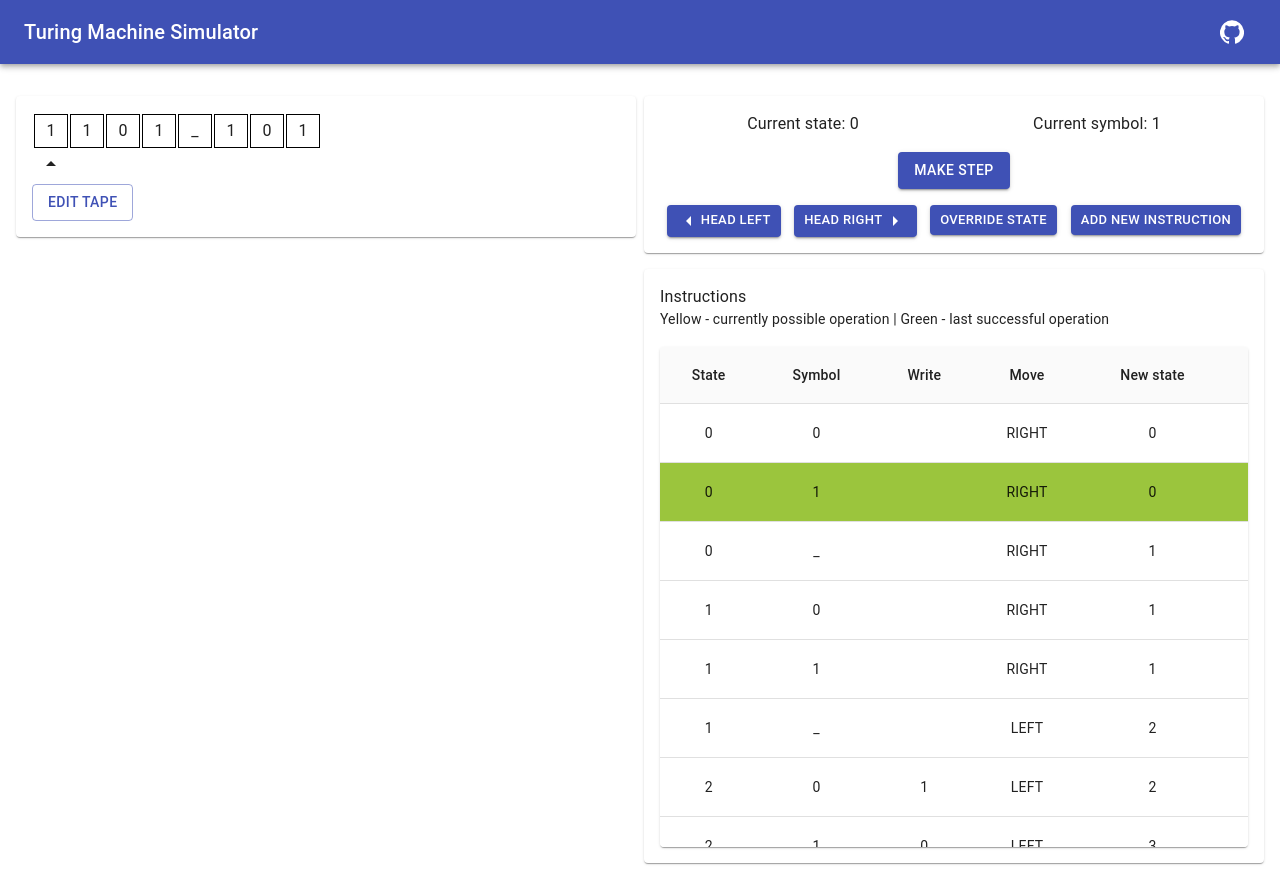
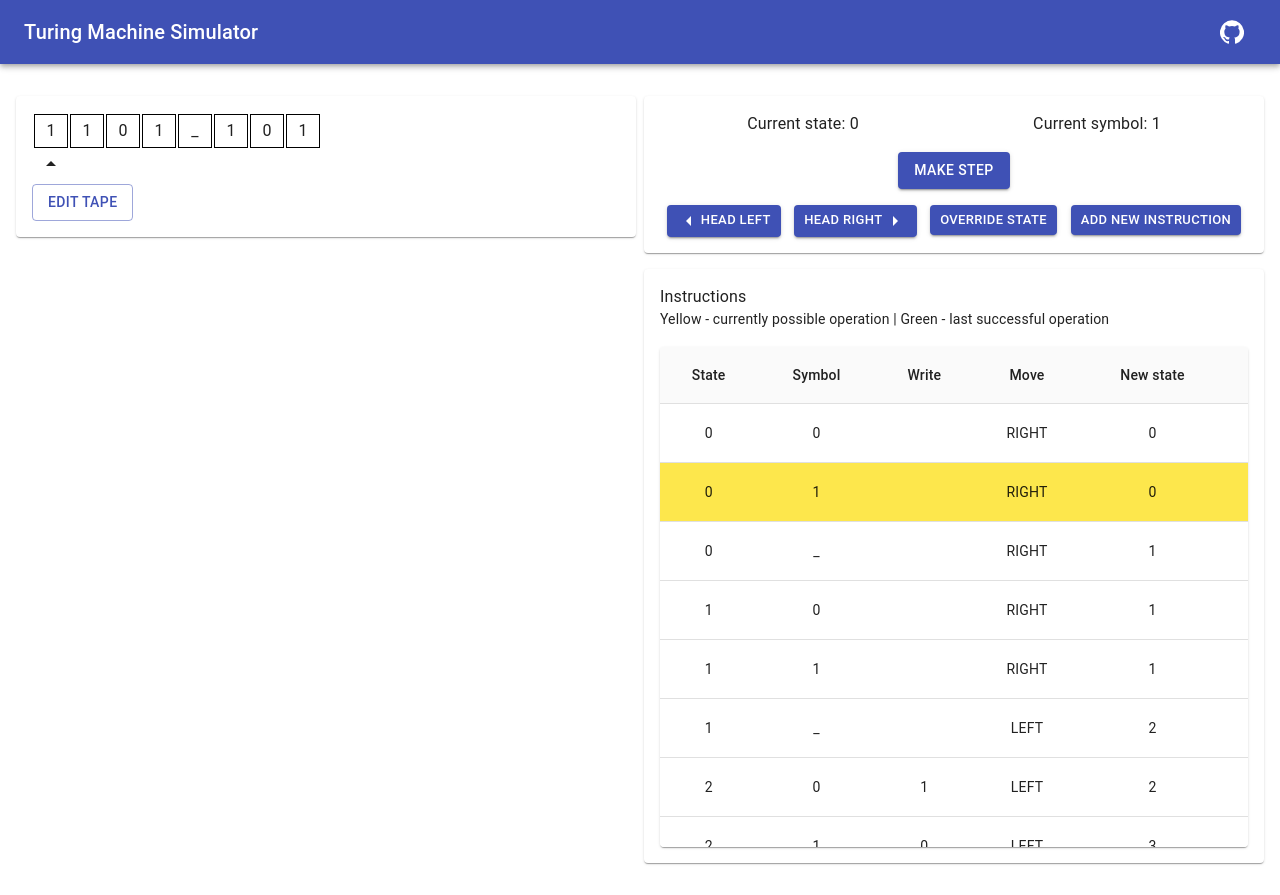
Before and after one commit to kkoudelka/turing-machine-simulator, a Next.js app: page / in a window 1280 px wide. Built offline with nearby package versions, Linux system fonts and the light colour scheme.

Commit message:
fix: state colours

```diff
--- a/components/state.tsx
+++ b/components/state.tsx
@@ -27,10 +27,10 @@ const useStyles = makeStyles((theme) => ({
     padding: theme.spacing(2),
   },
   canDoThis: {
-    backgroundColor: '#9BC53D',
+    backgroundColor: '#FDE74C',
   },
   lastSuccess: {
-    backgroundColor: '#FDE74C !important',
+    backgroundColor: '#9BC53D !important',
   },
 }));
 
```
